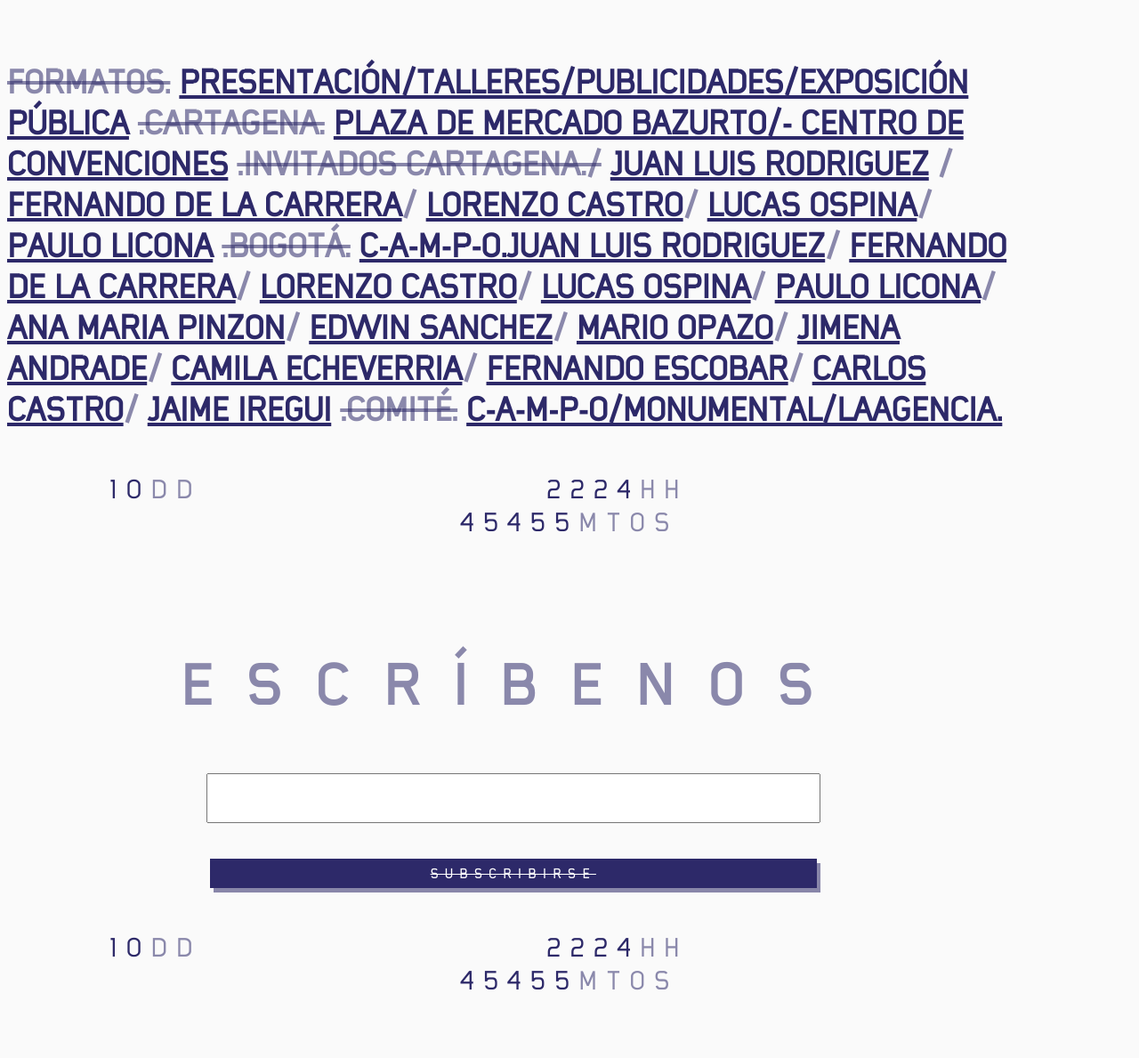
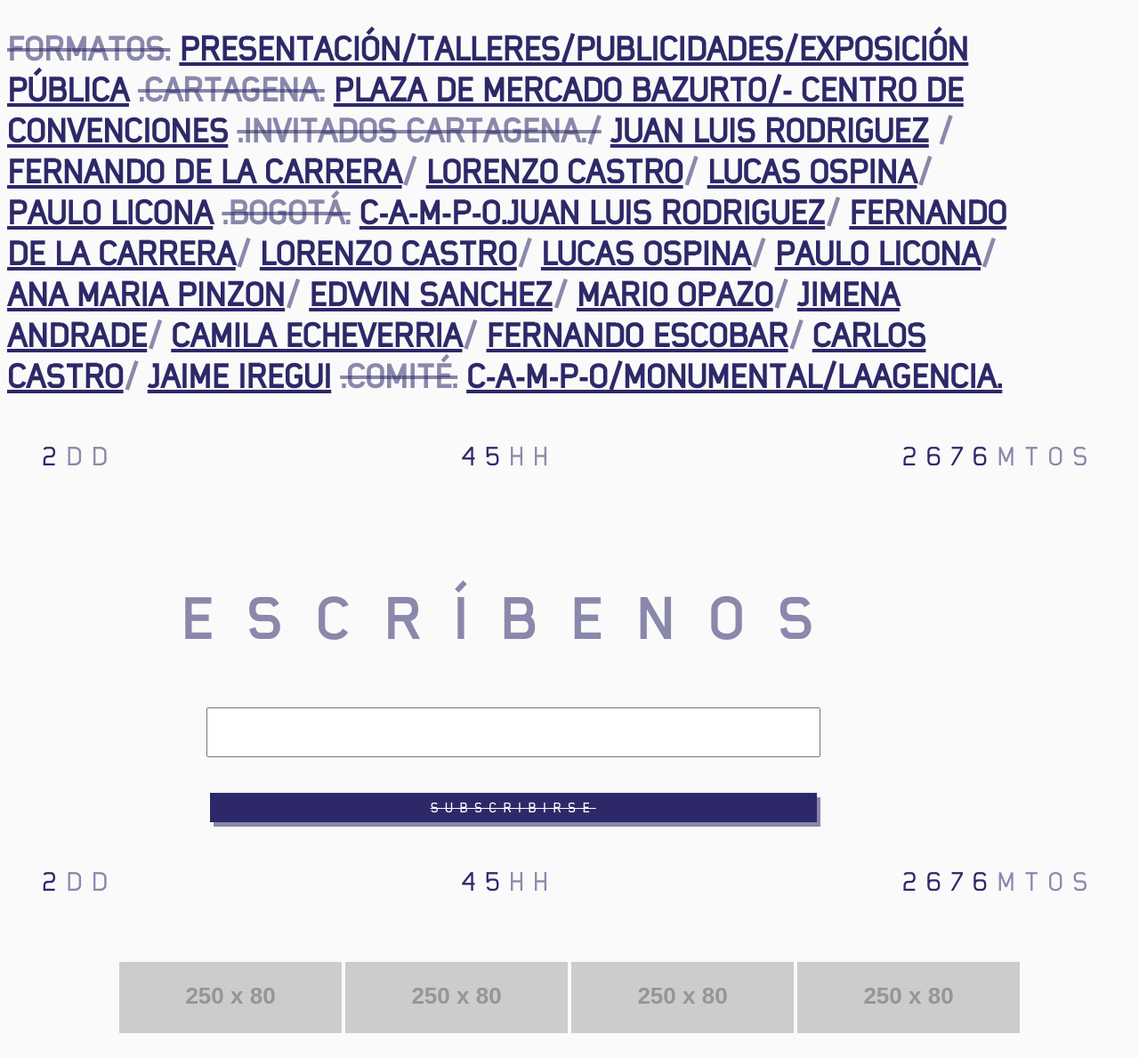
Before and after one commit to 8manos/banal, a website: page app/index.html in a window 1280 px wide. Shown: the part 749-1938 px from the top of the page at 89% size. Drawn offline with nearby package versions, Linux system fonts and the light colour scheme; files that its build step writes are made by us from their sources; placeholder pictures from the web are drawn by us; files whose address does not match are found by name.

Commit message:
cuenta regresiva

```diff
--- a/app/index.html
+++ b/app/index.html
@@ -57,9 +57,9 @@
 
     <div>
       <ul class="conteo">
-        <li class="marginr">10<span>DD</span></li>
-        <li class="marginr">2224<span>HH</span></li>
-        <li>45455<span>MTOS</span></li>
+        <li class="marginr"><span class="dias">10</span><span class="append">DD</span></li>
+        <li class="marginr"><span class="horas">2224</span><span class="append">HH</span></li>
+        <li><span class="minutos">45455</span><span class="append">MTOS</span></li>
       </ul>
     </div>
 
@@ -299,9 +299,9 @@
     </section>
     <div>
       <ul class="conteo">
-        <li class="marginr">10<span>DD</span></li>
-        <li class="marginr">2224<span>HH</span></li>
-        <li>45455<span>MTOS</span></li>
+        <li class="marginr"><span class="dias">10</span><span class="append">DD</span></li>
+        <li class="marginr"><span class="horas">2224</span><span class="append">HH</span></li>
+        <li><span class="minutos">45455</span><span class="append">MTOS</span></li>
       </ul>
     </div>
 
@@ -318,9 +318,9 @@
     </section>
     <div>
       <ul class="conteo">
-        <li class="marginr">10<span>DD</span></li>
-        <li class="marginr">2224<span>HH</span></li>
-        <li>45455<span>MTOS</span></li>
+        <li class="marginr"><span class="dias">10</span><span class="append">DD</span></li>
+        <li class="marginr"><span class="horas">2224</span><span class="append">HH</span></li>
+        <li><span class="minutos">45455</span><span class="append">MTOS</span></li>
       </ul>
     </div>
     <footer>
--- a/app/scripts/main.js
+++ b/app/scripts/main.js
@@ -1,4 +1,37 @@
 $(document).ready(function(){
+
+	var deadline = '2016-09-15 00:00';
+
+	function getTimeRemaining(endtime){
+
+	  var t = Date.parse(endtime) - Date.now();
+	  var minutes = Math.ceil( t / 60000 );
+	  var hours = Math.ceil( t / 3600000 );
+	  var days = Math.ceil( t / 86400000 );
+
+	  return {
+	    'total': t,
+	    'days': days,
+	    'hours': hours,
+	    'minutes': minutes,
+	  };
+	}
+
+	function updateClock(){
+		var t = getTimeRemaining(deadline);
+
+		var daysSpan = $('.dias');
+		var hoursSpan = $('.horas');
+		var minutesSpan = $('.minutos');
+
+		daysSpan.text( t.days );
+		hoursSpan.text( t.hours );
+		minutesSpan.text( t.minutes );
+	}
+
+	updateClock();
+	var timeinterval = setInterval(updateClock,1000);
+
 	$('a.mostrar_span').on( 'click', function( e ){
 		e.preventDefault();
 		if( $(this).parents('span').hasClass('open') ){
--- a/app/styles/main.scss
+++ b/app/styles/main.scss
@@ -213,7 +213,7 @@ ul.conteo {
     font-family: 'mister_giacco_mediumregular';
     text-decoration: none;
 
-    span{
+    span.append{
       color: rgba(45, 41, 105,0.55);
     }
   }
```
Also changed, not shown: dist/index.html, dist/scripts/main.js, dist/styles/main.css.
